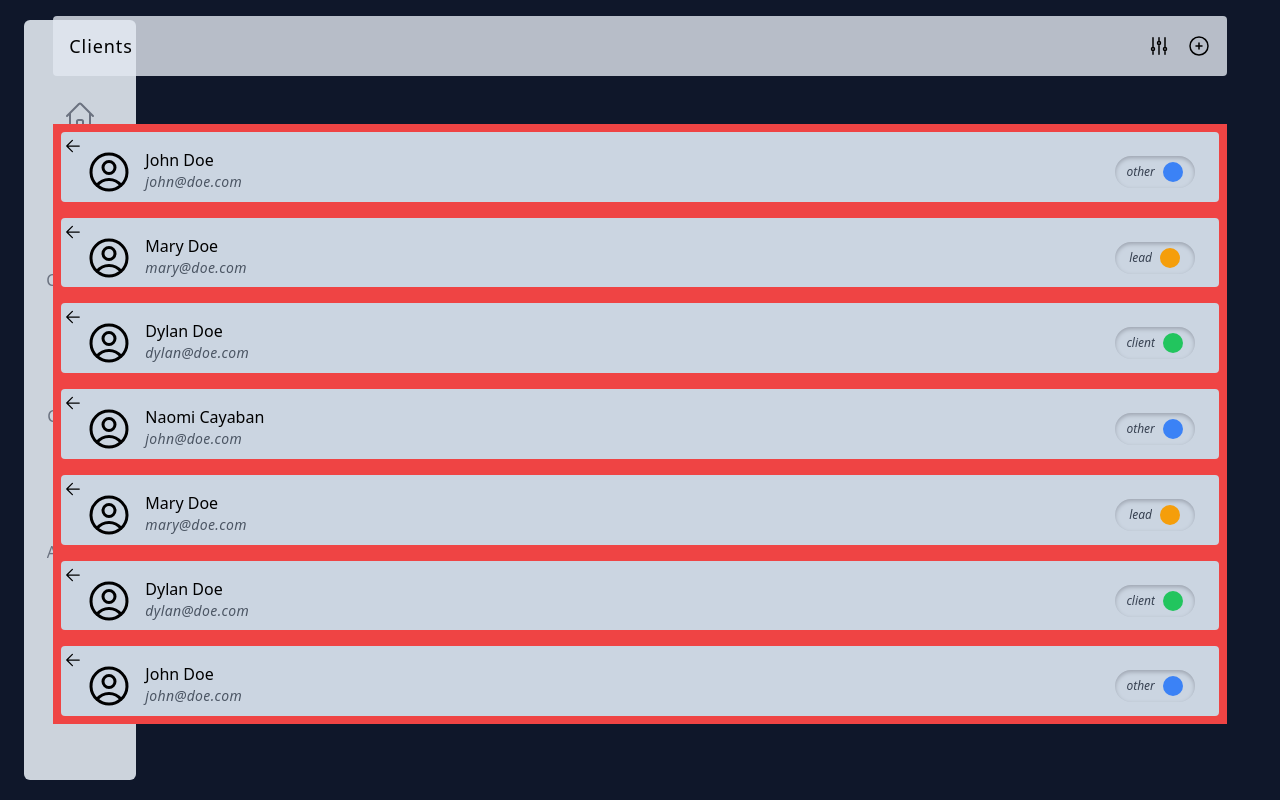
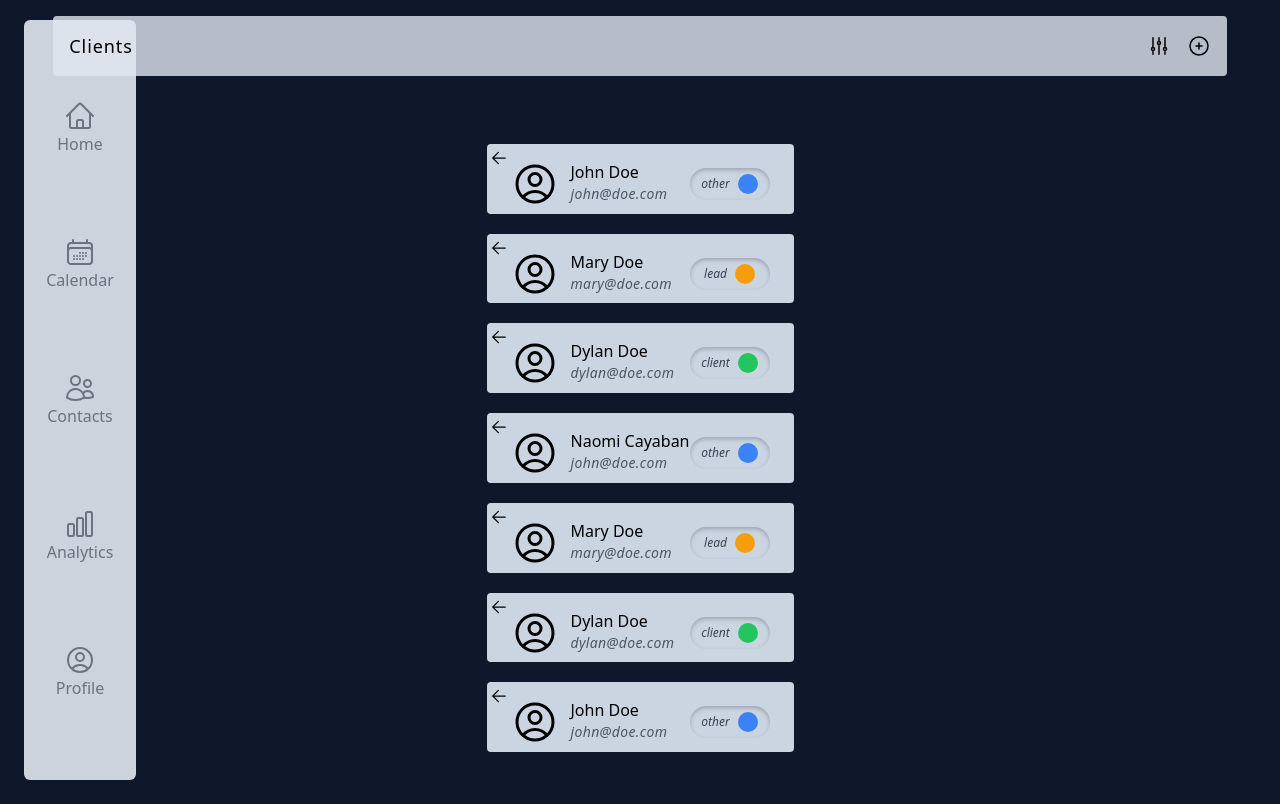
Before and after one commit to ItsNinjaBunny/nSight, a Next.js app in the folder client/: page /contacts in a window 1280 px wide. Built offline with nearby package versions, Linux system fonts and the light colour scheme.

Commit message:
contact goes to top - more smooth needed

```diff
--- a/client/src/features/clients/components/client-card/ClientCard.tsx
+++ b/client/src/features/clients/components/client-card/ClientCard.tsx
@@ -14,7 +14,7 @@ type Props = {
 export const ClientCard = ({ card, className, onClick }: Props) => {
 
   return (
-    <div key={card.id} onClick={onClick ? (e) => onClick(e) : undefined} className={`bg-slate-300 rounded relative transition-all ${className ? className : ''}`}>
+    <div key={card.id} onClick={onClick ? (e) => onClick(e) : undefined} className={`first:mt-3 mt-5 last:mb-3 bg-slate-300 rounded relative transition-all ${className ? className : ''}`}>
       <ArrowLeftIcon className={`absolute top-1 left-0.5 w-5 h-5 `} />
       <div className='flex flex-row items-center justify-between mx-6 py-4'>
         <div className='flex space-x-2'>
--- a/client/src/features/clients/components/client-manager/ClientManager.tsx
+++ b/client/src/features/clients/components/client-manager/ClientManager.tsx
@@ -14,18 +14,22 @@ export const ClientManager = ({ className, data, selected, setSelected }: Props)
   const [cardSelected, setCardSelected] = useState<Card | null>(null);
   const [hide, setHide] = useState('hide--clients');
   const [changeHeight, setChangeHeight] = useState('');
-
+  const firstCard = data[0];
   const show = 'show--clients';
 
   const handleSelected = async (card: Card, event: any) => {
+
     setCardSelected({
-      ...card
+      ...card,
+
     });
+
     setSelected((prev: boolean) => !prev);
 
     event.currentTarget.className += ' selected--client';
+    if(event.currentTarget.className)
     setTimeout(() => {
-      setChangeHeight('height-animation');
+      setHide('height-animation');
     }, 500)
   };
 
@@ -35,11 +39,11 @@ export const ClientManager = ({ className, data, selected, setSelected }: Props)
 
   return (
     <>
-      <section className={`${className} bg-red-500 p-2 h-[600px] transition-all relative`}>
+      <section className={`${selected ? '' : ''} p-2 h-[100%] overflow-y-show transition-all relative`}>
         {
           data.map(card => (
             <ClientCard onClick={(e: any) => handleSelected(card, e)}
-              className={`cardTest ${selected &&
+              className={` ${selected &&
                 JSON.stringify(cardSelected) !== JSON.stringify(card) ? hide : show}`}
               key={card.id} card={card} />
           ))
--- a/client/src/pages/contacts.tsx
+++ b/client/src/pages/contacts.tsx
@@ -24,7 +24,7 @@ const ClientsPage: NextPage = () => {
       <main className='w-full min-h-screen flex flex-col bg-slate-900'>
         <Navigation />
         <div className={`relative w-full flex flex-col items-center space-y-8 duration-300`}>
-          <div className={`flex flex-row w-11/12 justify-between items-center my-4 px-4 py-4 bg-slate-200/80 rounded text-black ${selected ? 'hide--clients' : 'show--clients'}`}>
+          <div className={` transition-all duration-700 flex flex-row w-11/12 justify-between items-center my-4 px-4 py-4 bg-slate-200/80 rounded text-black ${selected ? 'opacity-0' : 'opacity-1'}`}>
             <h1 className='text-lg tracking-wider'>
               Clients
             </h1>
--- a/client/src/styles/globals.css
+++ b/client/src/styles/globals.css
@@ -16,6 +16,7 @@
     opacity: 0 !important;
     transition: all 0.7s !important;
     height:0;
+
     /* @apply opacity-0 duration-700 pointer-events-none; */
   }
   .cardTest{
@@ -23,24 +24,52 @@
   }
   .show--clients {
     @apply opacity-100 duration-700;
+    transition: all 0.7s !important;
+    height: 69.7125px;
+
   }
 
   .selected--client {
     background-color: beige;
-    transition: all!important;
+    transition: 2s!important;
   }
+  .bring-contact-to-top{}
+  .height-animation {
+    opacity: 0;
+    transition:2s ;
+    height:0!important;
+    margin: 0!important;
 
-  .height-animation {
-    animation: change-height 0.7s ease-in;
+
   }
-
+  @keyframes display-none {
+    0%{
+      display: block;
+      opacity: 0 !important;
+    }
+    100%{
+      display: none;
+      opacity: 0 !important;
+    }
+  }
   @keyframes change-height {
     0% {
-      height: 80px;
+      height: 69.7125px;
     }
 
     100% {
       height: 0;
+      display:none;
+    }
+
+  }
+  @keyframes change-height2 {
+    0% {
+      height: 0px;
+    }
+
+    100% {
+      height: 69.7125px;
     }
 
   }
```
